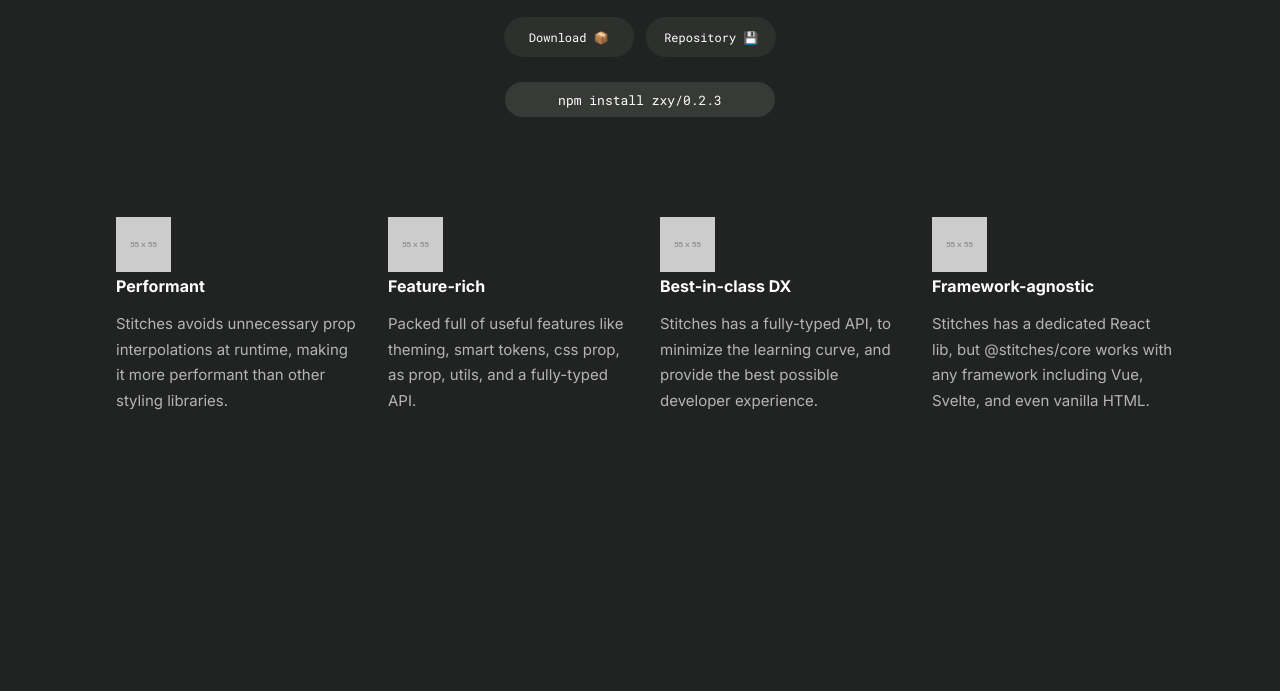
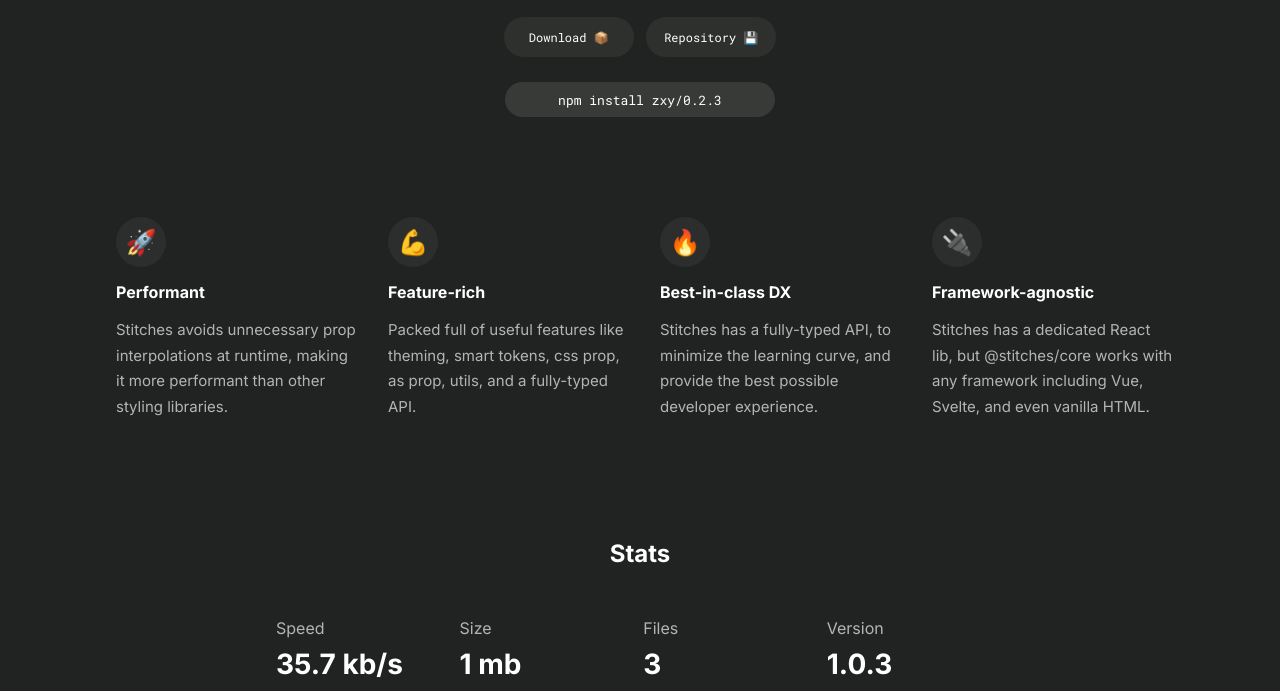
Before and after one commit to Sebas1012/project-landing-page, a plain HTML site: page index.html in a window 1280 px wide. Shown: the part 343-1034 px from the top of the page. Before the commit the page ends 876 px from the top, so only its background shows below. Drawn offline with Linux system fonts and the light colour scheme; placeholder pictures from the web are drawn by us.

Commit message:
:clown_face: Wiiiiiiiiii

```diff
--- a/index.html
+++ b/index.html
@@ -32,24 +32,51 @@
         </div>
         <div class="mini-cards">
             <div class="card-m">
-                <img src="https://dummyimage.com/55x55/25282A/fff" alt="">
+                <div class="icon-card-m">
+                    <span>&#128640;</span>
+                </div>
                 <h4>Performant</h4>
                 <p>Stitches avoids unnecessary prop interpolations at runtime, making it more performant than other styling libraries.</p>
             </div>
             <div class="card-m">
-                <img src="https://dummyimage.com/55x55/25282A/fff" alt="">
+                <div class="icon-card-m">
+                    <span>&#128170;</span>
+                </div>
                 <h4>Feature-rich</h4>
                 <p>Packed full of useful features like theming, smart tokens, css prop, as prop, utils, and a fully-typed API.</p>
             </div>
             <div class="card-m">
-                <img src="https://dummyimage.com/55x55/25282A/fff" alt="">
+                <div class="icon-card-m">
+                    <span>&#128293;</span>
+                </div>
                 <h4>Best-in-class DX</h4>
                 <p>Stitches has a fully-typed API, to minimize the learning curve, and provide the best possible developer experience.</p>
             </div>
             <div class="card-m">
-                <img src="https://dummyimage.com/55x55/25282A/fff" alt="">
+                <div class="icon-card-m">
+                    <span>&#128268;</span>
+                </div>
                 <h4>Framework-agnostic</h4>
                 <p>Stitches has a dedicated React lib, but @stitches/core works with any framework including Vue, Svelte, and even vanilla HTML.</p>
+            </div>
+        </div>
+        <h2>Stats</h2>
+        <div class="stats">
+            <div class="stats-card">
+                <span>Speed</span>
+                <h3>35.7 kb/s</h3>
+            </div>
+            <div class="stats-card">
+                <span>Size</span>
+                <h3>1 mb</h3>
+            </div>
+            <div class="stats-card">
+                <span>Files</span>
+                <h3>3</h3>
+            </div>
+            <div class="stats-card">
+                <span>Version</span>
+                <h3>1.0.3</h3>
             </div>
         </div>
     </section>
```
